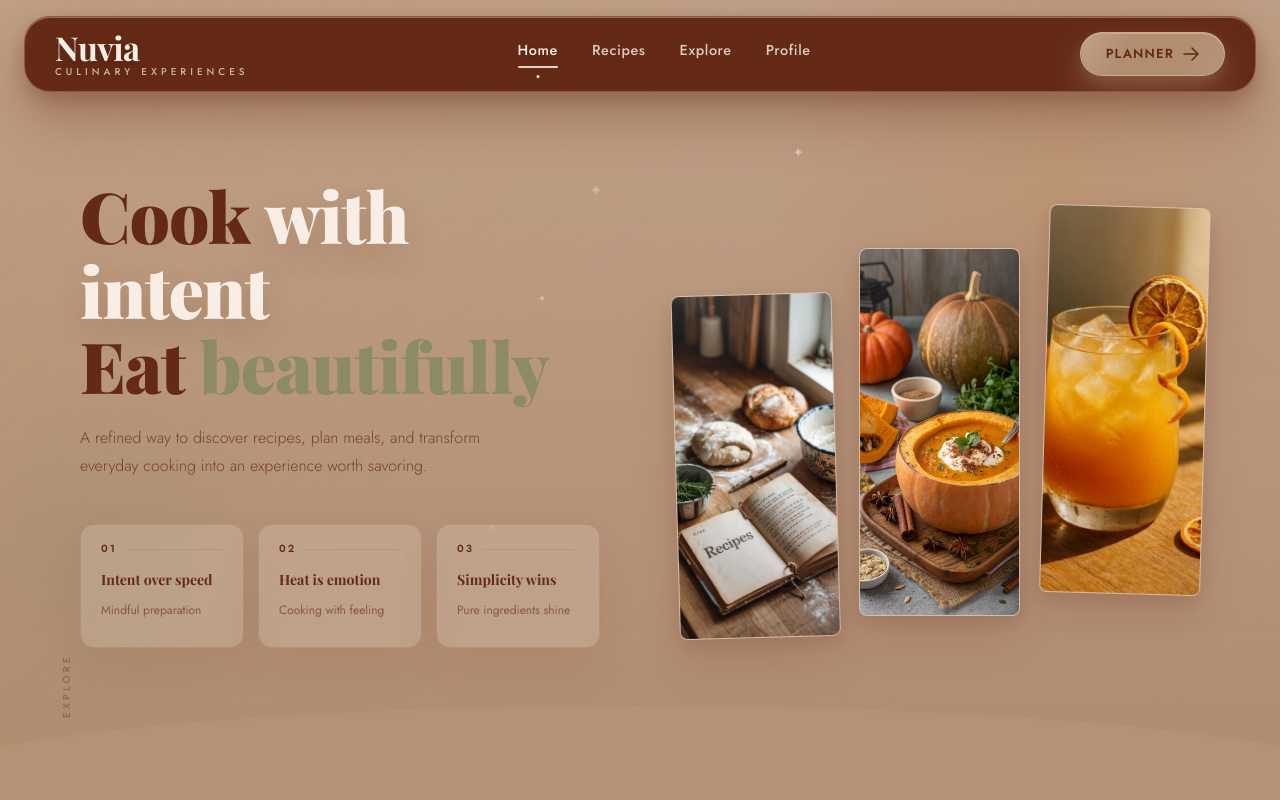
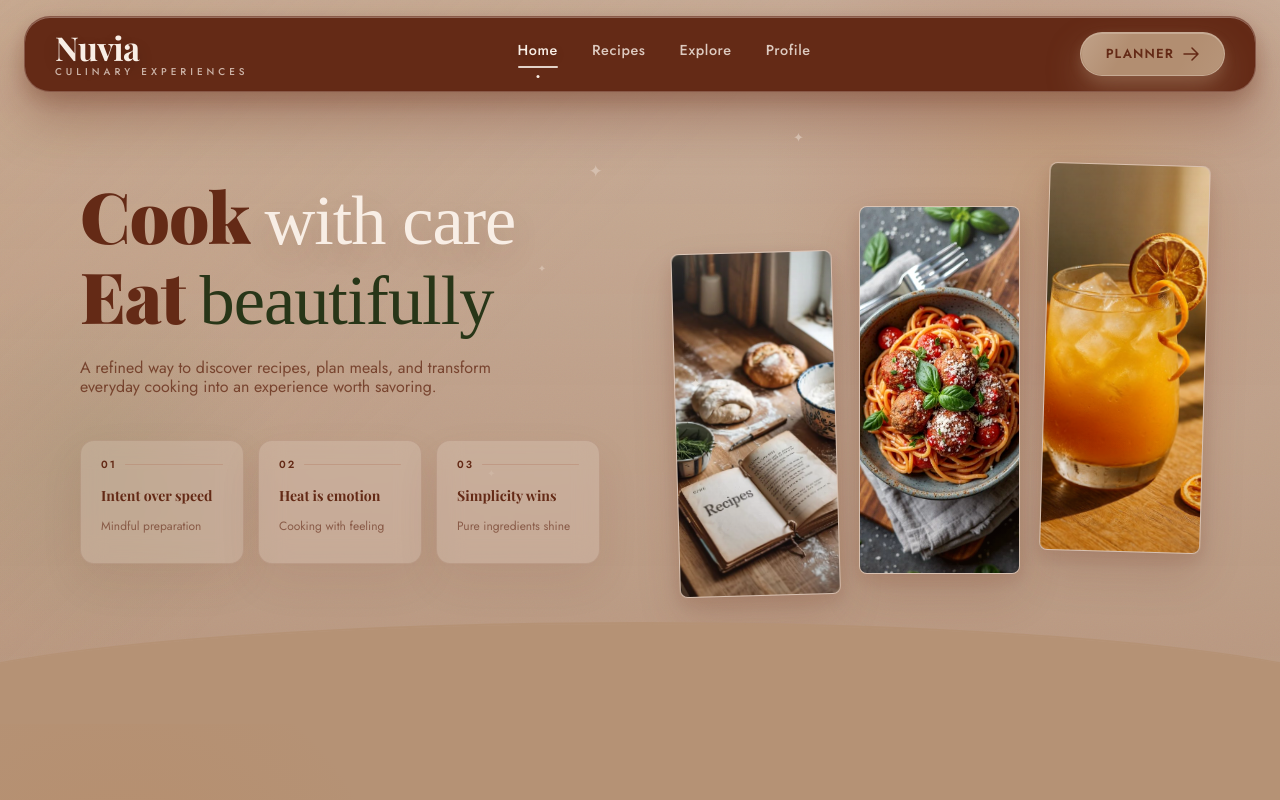
Before and after one commit to imeneoua/Nuvia, a React (Vite) app: page / in a window 1280 px wide. Shown: the top 800 px of the page. Built offline with nearby package versions, Linux system fonts and the light colour scheme; a web font is replaced by a local one.

Commit message:
layout fix

```diff
--- a/src/components/Hero/Hero.css
+++ b/src/components/Hero/Hero.css
@@ -5,7 +5,7 @@
 
 /* ─── Hero Wrapper ─── */
 .hero-wrapper {
-  --hero-base: #b59275;
+  --hero-base: #BFA088;
   --hero-deep: #642a16;
   --hero-sage: #8c8a67;
   --hero-gold: #bc8653;
@@ -155,38 +155,45 @@
   opacity: 0.85;
 }
 
-/* Main headline */
+/* Main headline — "Cook" and "Eat" keep the primary display font */
 .the-text h1 {
   font-family: 'Playfair Display', serif;
   font-size: clamp(2.8rem, 5.5vw, 5.2rem);
   font-weight: 900;
   line-height: 1.06;
   color: var(--hero-deep);
-  margin-bottom: 22px;
+  margin-bottom: 10px;
   letter-spacing: -1px;
 }
 
-/* Coloured word accents */
+/* Coloured word accents — "with care" and "beautifully" share the Cause font */
 .the-text h1 .accent {
+  font-family: "Cause", cursive;
+  font-optical-sizing: auto;
+  font-weight: 400;
+  font-style: normal;
   color: var(--hero-ivory);
-  font-style: italic;
   text-shadow: 0 12px 32px rgba(100, 42, 22, 0.16);
 }
 
 .the-text h1 .accent-green {
-  color: var(--hero-sage);
-  font-style: italic;
+  font-family: "Cause", cursive;
+  font-optical-sizing: auto;
+  font-weight: 400;
+  font-style: normal;
+  color: #283618;
 }
 
 /* Subtitle paragraph */
 .subtitle {
   font-family: 'Jost', 'DM Sans', sans-serif;
   font-size: 1rem;
-  font-weight: 300;
-  line-height: 1.75;
+  font-weight: 400;
+  line-height: 1.2;
   color: var(--hero-text-soft);
-  max-width: 430px;
-  margin-bottom: 40px;
+  max-width: 420px;
+  margin-bottom: 12px;
+  margin-top: 20px;
 }
 
 /* ─── Philosophy Grid ─── */
@@ -207,14 +214,14 @@
   box-shadow: 0 18px 44px rgba(100, 42, 22, 0.08);
   backdrop-filter: blur(12px);
   transition: border-color 0.3s, background 0.3s, transform 0.3s, box-shadow 0.3s;
-  animation-delay: calc(var(--card-index, 0) * 0.12s);
+
 }
 
 .hero-philosophy-card:hover {
   border-color: rgba(100, 42, 22, 0.24);
   background: rgba(248, 238, 229, 0.28);
   box-shadow: 0 24px 52px rgba(100, 42, 22, 0.12);
-  transform: translateY(-4px);
+
 }
 
 .philosophy-header {
@@ -449,37 +456,6 @@
 .sparkle-5 { top: 18%;  left: 62%; animation-delay: 1.2s;  font-size: 0.65rem; }
 
 /* ============================================================
-   SCROLL INDICATOR
-   ============================================================ */
-.scroll-indicator {
-  position: absolute;
-  bottom: 90px;
-  left: 60px;
-  display: flex;
-  flex-direction: column;
-  align-items: center;
-  gap: 10px;
-  z-index: 6;
-}
-
-.scroll-line {
-  width: 1px;
-  height: 52px;
-  background: linear-gradient(to bottom, transparent, var(--hero-deep));
-  animation: scroll-drop 2s ease-in-out infinite;
-}
-
-.scroll-text {
-  font-family: 'Jost', 'DM Sans', sans-serif;
-  font-size: 0.62rem;
-  letter-spacing: 3.5px;
-  text-transform: uppercase;
-  color: rgba(100, 42, 22, 0.52);
-  writing-mode: vertical-rl;
-  transform: rotate(180deg);
-}
-
-/* ============================================================
    FADE-IN ANIMATION (IntersectionObserver hook)
    ============================================================ */
 .fade-in-element {
@@ -512,13 +488,6 @@
 @keyframes pulse-ring {
   0%,  100% { transform: scale(1);    opacity: 1; }
   50%        { transform: scale(1.08); opacity: 0.6; }
-}
-
-@keyframes scroll-drop {
-  0%        { transform: scaleY(0); transform-origin: top; opacity: 0; }
-  40%       { transform: scaleY(1); transform-origin: top; opacity: 1; }
-  70%       { transform: scaleY(1); transform-origin: bottom; opacity: 1; }
-  100%      { transform: scaleY(0); transform-origin: bottom; opacity: 0; }
 }
 
 /* ============================================================
@@ -579,10 +548,6 @@
   .hero-philosophy-grid {
     justify-content: center;
   }
-
-  .scroll-indicator {
-    display: none;
-  }
 }
 
 @media (max-width: 480px) {
--- a/src/components/Hero/Hero.jsx
+++ b/src/components/Hero/Hero.jsx
@@ -29,7 +29,7 @@ export default function Hero() {
       alt: "Flu bomb recipe drink",
     },
     {
-      src: "public/Pics/télécharger (29).jpg",
+      src: "public/noodles (1).jpg",
       alt: "Elegant plated dessert",
     },
     {
@@ -68,7 +68,7 @@ export default function Hero() {
         <div className="hero-content">
           <div className="the-text">
             <h1 className="fade-in-element visible">
-              Cook <span className="accent">with intent</span>
+              Cook <span className="accent"> with care</span>
               <br />
               Eat <span className="accent-green">beautifully</span>
             </h1>
@@ -134,11 +134,6 @@ export default function Hero() {
           <span className="sparkle sparkle-4">{"\u2726"}</span>
           <span className="sparkle sparkle-5">{"\u2726"}</span>
         </div>
-
-        <div className="scroll-indicator">
-          <div className="scroll-line"></div>
-          <span className="scroll-text">Explore</span>
-        </div>
       </div>
     </section>
   );
```
Also changed, not shown: public/noodles (1).jpg (added).
